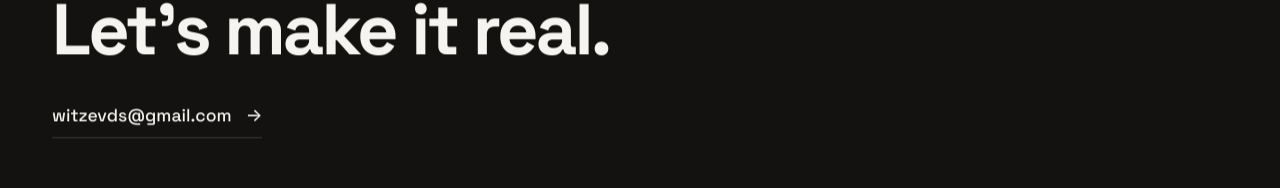
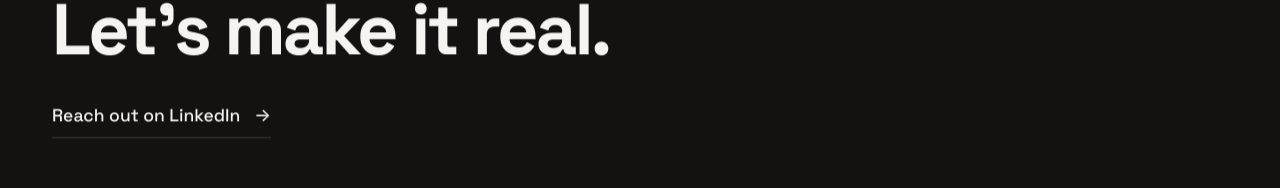
Before and after one commit to Witzevds/portfolio-react-2025, a React (Vite) app: page /projects in a window 1280 px wide. Shown: the part 4320-4508 px from the top of the page. Built offline with nearby package versions, Linux system fonts and the light colour scheme; the HTML template or start-up script is replaced by a standard one.

Commit message:
changed reach out to linkedin profile

```diff
--- a/src/components/Footer.jsx
+++ b/src/components/Footer.jsx
@@ -11,8 +11,13 @@ const Footer = () => {
           Got an idea<span className="accent">?</span>
           <br /> Let's make it real.
         </h2>
-        <a href="mailto:witzevds@gmail.com" className="footer-cta-link">
-          witzevds@gmail.com
+        <a
+          href="https://www.linkedin.com/in/witze-van-der-straeten-705731193/"
+          target="_blank"
+          rel="noopener noreferrer"
+          className="footer-cta-link"
+        >
+          Reach out on LinkedIn
           <span aria-hidden="true">→</span>
         </a>
       </div>
--- a/src/components/Hero.jsx
+++ b/src/components/Hero.jsx
@@ -32,7 +32,12 @@ const Hero = ({ data }) => {
               View work
               <span aria-hidden="true">→</span>
             </a>
-            <a href="mailto:witzevds@gmail.com" className="btn-ghost">
+            <a
+              href="https://www.linkedin.com/in/witze-van-der-straeten-705731193/"
+              target="_blank"
+              rel="noopener noreferrer"
+              className="btn-ghost"
+            >
               Get in touch
             </a>
           </div>
--- a/src/components/Navbar.jsx
+++ b/src/components/Navbar.jsx
@@ -60,7 +60,12 @@ const Navbar = () => {
           </li>
         )}
         <li>
-          <a href="mailto:witzevds@gmail.com" className="navbar-cta">
+          <a
+            href="https://www.linkedin.com/in/witze-van-der-straeten-705731193/"
+            target="_blank"
+            rel="noopener noreferrer"
+            className="navbar-cta"
+          >
             <span className="cta-dot" aria-hidden="true" />
             Get in touch
             <span className="cta-arrow" aria-hidden="true">
```
